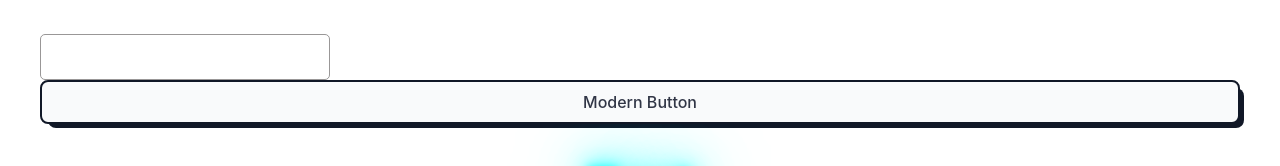
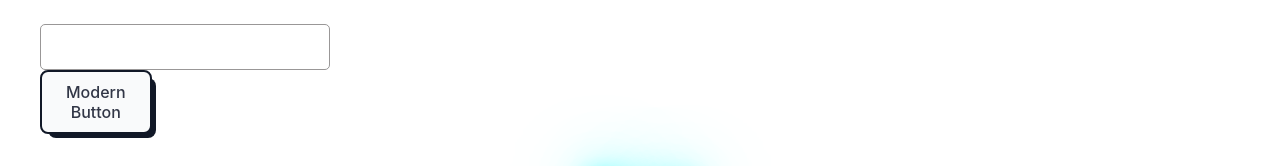
Before and after one commit to rightsoftend/front-solutions, a React (Vite) app: page / in a window 1280 px wide. Shown: the part 131-297 px from the top of the page. Built offline with nearby package versions, Linux system fonts and the light colour scheme.

Commit message:
Changed size modern button component

```diff
--- a/src/components/buttons/modern/index.tsx
+++ b/src/components/buttons/modern/index.tsx
@@ -2,7 +2,9 @@ import './style.css';
 
 const ModernButton = () => {
   return (
-    <button className="btn">Modern Button</button>
+    <div className='control'>
+      <button className="btn">Modern Button</button>
+    </div>
   );
 }
 
```
